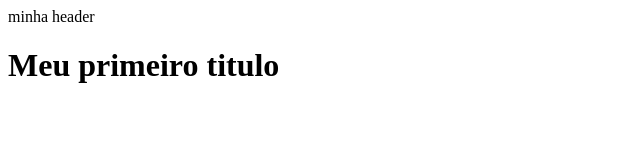
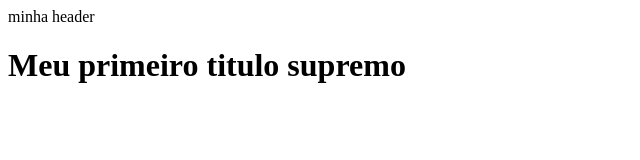
Before and after one commit to beownerpro/case-test, a plain HTML site: page index.html in a window 1280 px wide. Shown: the whole page, without its empty margins (0-640 px from the left). Drawn offline with Linux system fonts and the light colour scheme.

Commit message:
add title 2

```diff
--- a/index.html
+++ b/index.html
@@ -8,7 +8,7 @@
   <body>
     <header>minha header</header>
     <main>
-      <h1>Meu primeiro titulo</h1>
+      <h1>Meu primeiro titulo supremo</h1>
     </main>
   </body>
 </html>
```
